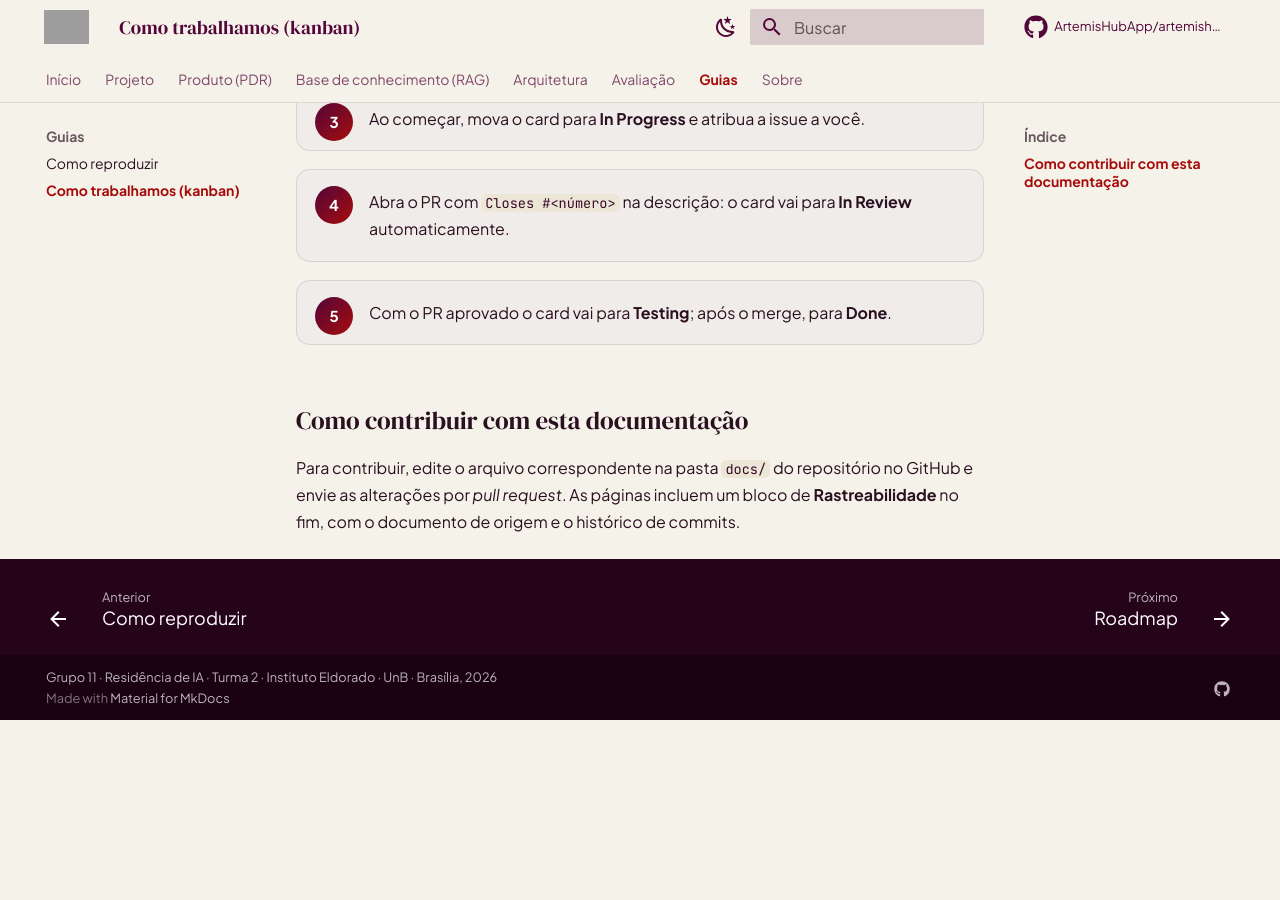
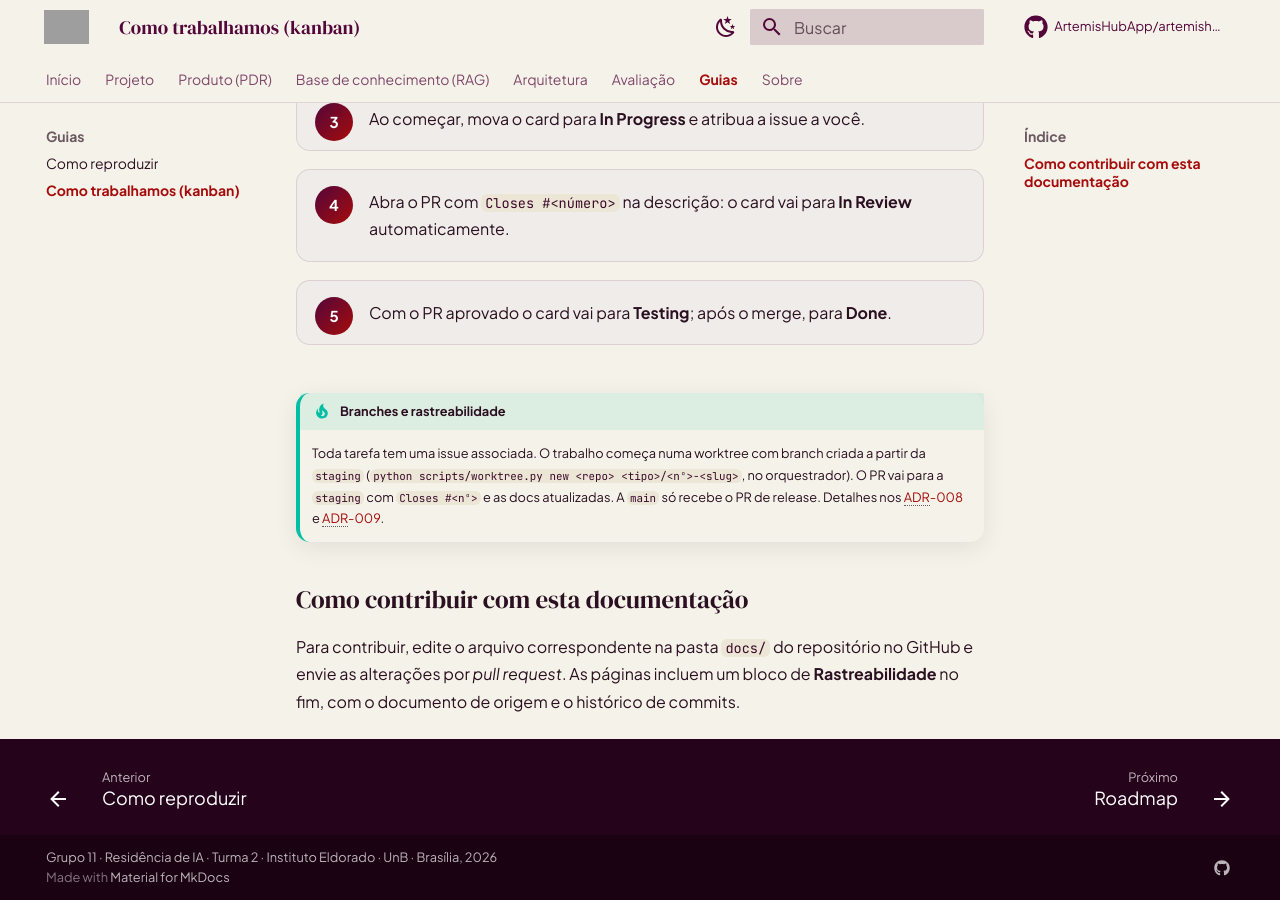
Before and after one commit to ArtemisHubApp/artemishub_docs, an MkDocs documentation site: the page built from docs/guias/kanban.md, in a window 1280 px wide and 900 px high, scrolled down 523 px. Built offline with MkDocs 1.6.1 and Material for MkDocs 9.7.7, drawn with Linux system fonts in a browser that asks for light colours; comment, search, counter and statistics services are not loaded; before the commit the page ends 1243 px from its top, so only the background shows below that; grey boxes are pictures that could not be loaded.

Commit message:
docs: liga ADRs do orquestrador à arquitetura e ao kanban
Co-Authored-By: Claude Opus 5.5 <noreply@anthropic.com>
Claude-Session: https://claude.ai/code/session_01C7rx55NH2rrY19HBYNtho4

```diff
--- a/docs/guias/kanban.md
+++ b/docs/guias/kanban.md
@@ -31,6 +31,9 @@ Com o PR aprovado o card vai para **Testing**; após o merge, para **Done**.
 </li>
 </ol>
 
+!!! tip "Branches e rastreabilidade"
+    Toda tarefa tem uma issue associada. O trabalho começa numa worktree com branch criada a partir da `staging` (`python scripts/worktree.py new <repo> <tipo>/<nº>-<slug>`, no orquestrador). O PR vai para a `staging` com `Closes #<nº>` e as docs atualizadas. A `main` só recebe o PR de release. Detalhes nos [ADR-008](../adr/008-staging-e-worktrees.md) e [ADR-009](../adr/009-higiene-github.md).
+
 ## Como contribuir com esta documentação
 
 Para contribuir, edite o arquivo correspondente na pasta `docs/` do repositório no GitHub e envie as alterações por *pull request*. As páginas incluem um bloco de **Rastreabilidade** no fim, com o documento de origem e o histórico de commits.
```
Also changed, not shown: docs/adr/index.md (+2 -0 lines), docs/arquitetura/index.md (+1 -0 lines).
